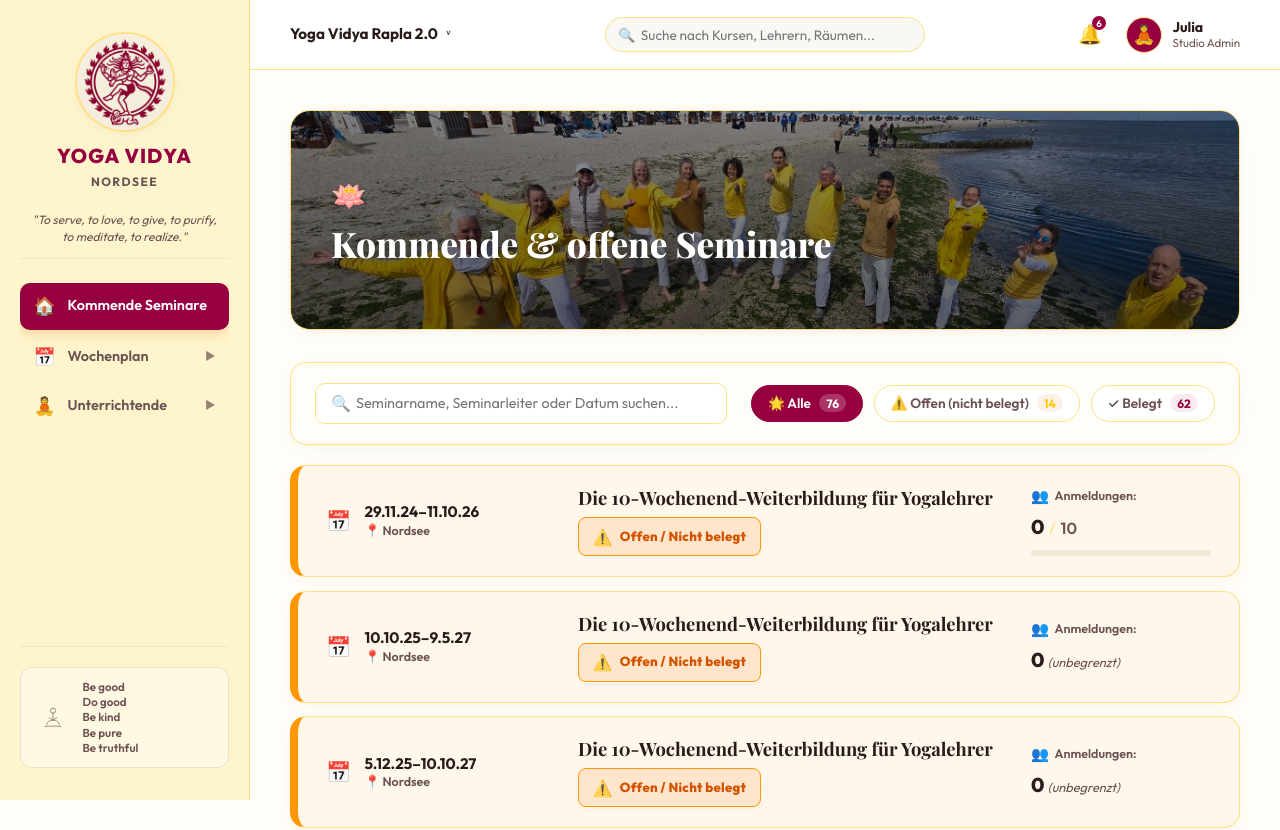
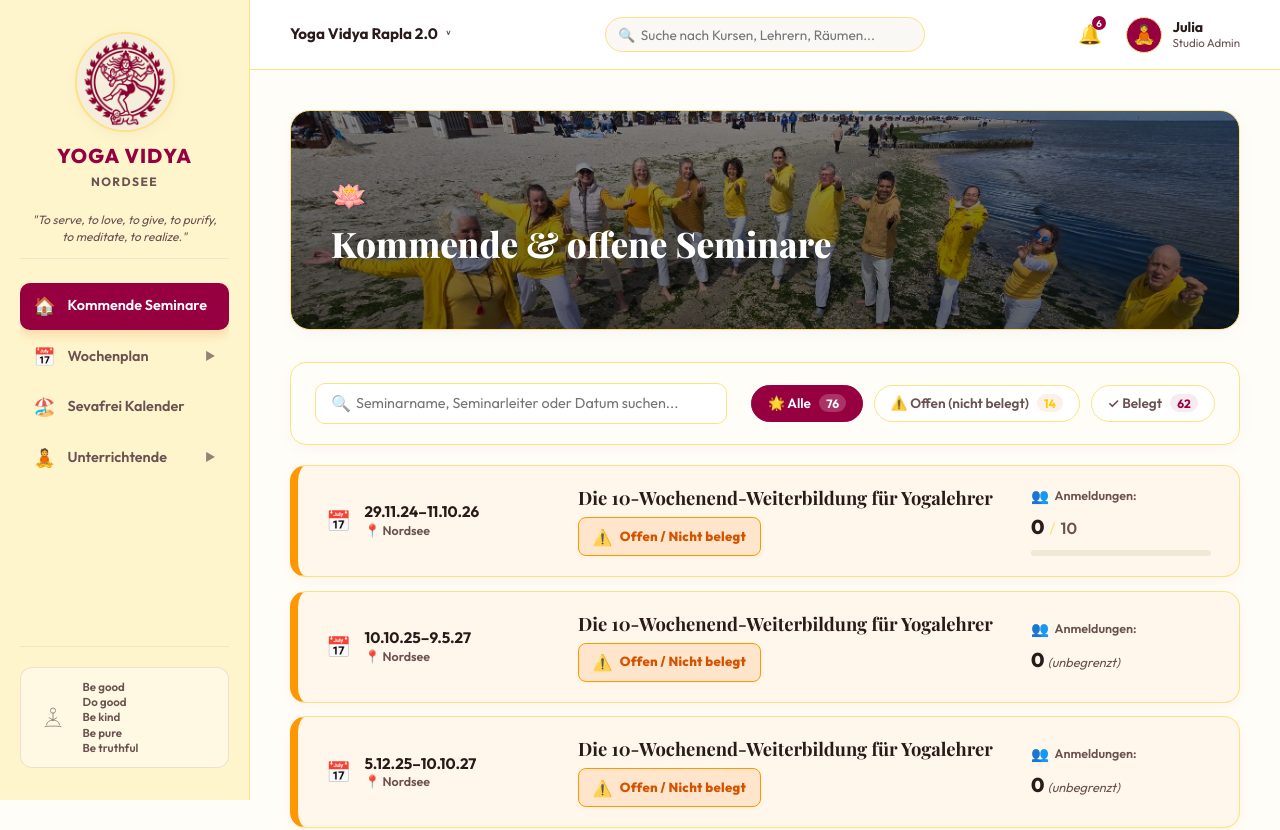
Before and after one commit to coachingmounir-code/Rapla-2806-Version-1, a SvelteKit app in the folder rapla-frontend/: page / in a window 1280 px wide. Shown: the top 830 px of the page. Built offline with nearby package versions, Linux system fonts and the light colour scheme; a web font is replaced by a local one.

Commit message:
sevafrei kalender

```diff
--- a/rapla-frontend/src/routes/+layout.svelte
+++ b/rapla-frontend/src/routes/+layout.svelte
@@ -17,7 +17,7 @@
 		if (path.startsWith('/sevakas') || path.startsWith('/teachers')) {
 			showTeachersDropdown = true;
 		}
-		if (path.startsWith('/schedule') || path.startsWith('/ai-planning') || path.startsWith('/sevafrei')) {
+		if (path.startsWith('/schedule') || path.startsWith('/ai-planning')) {
 			showScheduleDropdown = true;
 		}
 	});
@@ -119,7 +119,7 @@
 					<button
 						type="button"
 						class="nav-item nav-dropdown-trigger"
-						class:active={page.url.pathname.startsWith('/schedule') || page.url.pathname.startsWith('/ai-planning') || page.url.pathname.startsWith('/sevafrei')}
+						class:active={page.url.pathname.startsWith('/schedule') || page.url.pathname.startsWith('/ai-planning')}
 						onclick={() => showScheduleDropdown = !showScheduleDropdown}
 					>
 						<span class="nav-icon">📅</span>
@@ -145,17 +145,19 @@
 								<span class="nav-icon">⚡</span>
 								<span class="nav-label">KI-Vorplanung</span>
 							</a>
-							<a
-								href="/sevafrei"
-								class="nav-dropdown-item"
-								class:active={page.url.pathname.startsWith('/sevafrei')}
-							>
-								<span class="nav-icon">🏖️</span>
-								<span class="nav-label">Sevafrei Kalender</span>
-							</a>
 						</div>
 					{/if}
 				</div>
+
+				<!-- Sevafrei Kalender als eigener Hauptreiter -->
+				<a
+					href="/sevafrei"
+					class="nav-item"
+					class:active={page.url.pathname.startsWith('/sevafrei')}
+				>
+					<span class="nav-icon">🏖️</span>
+					<span class="nav-label">Sevafrei Kalender</span>
+				</a>
 
 				<!-- Combined Teachers Dropdown Menu -->
 				<div class="nav-dropdown-container">
```
